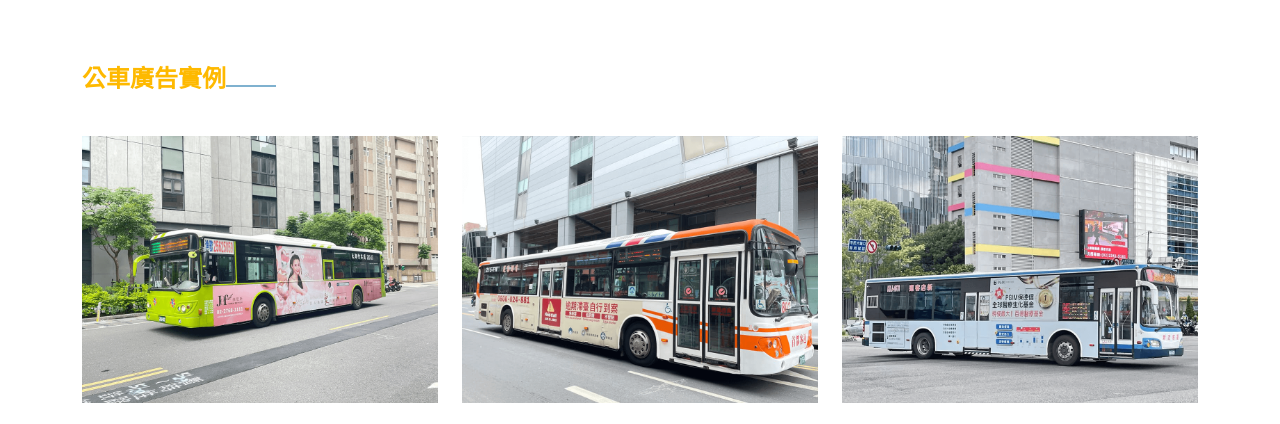
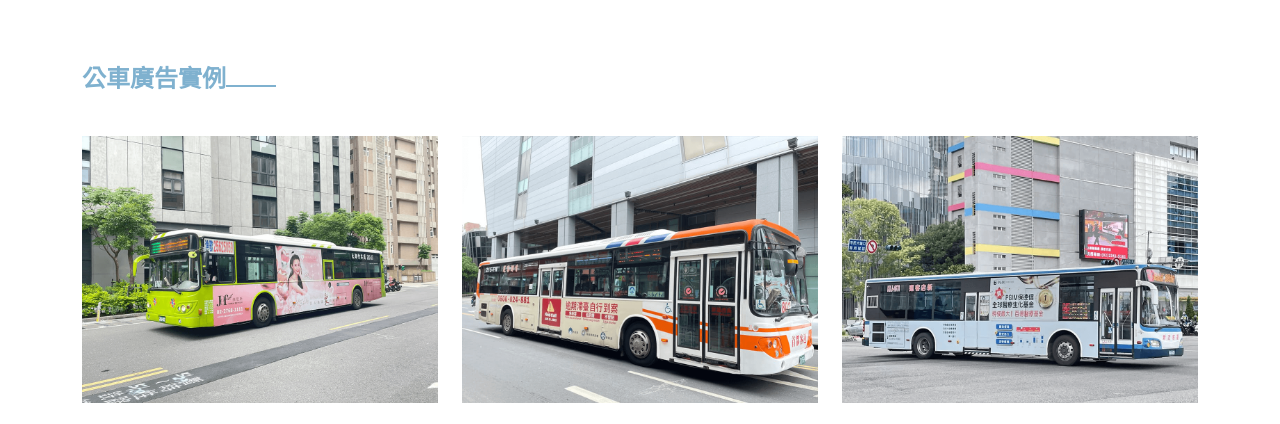
Before and after one commit to oohadmarketing/home, a plain HTML site: page projects.html in a window 1280 px wide. Shown: the part 321-745 px from the top of the page. Drawn offline with nearby package versions, Linux system fonts and the light colour scheme; files whose address does not match are found by name.

Commit message:
Update main.css

```diff
--- a/assets/css/main.css
+++ b/assets/css/main.css
@@ -717,7 +717,7 @@ section,
   margin: 0;
   font-size: 24px;
   font-weight: 700;
-  color: #feb900;
+  color: #7fb1cf;
 }
 
 .section-title-p p:after {
```
